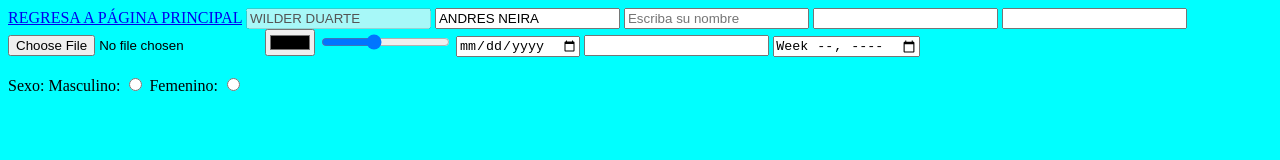
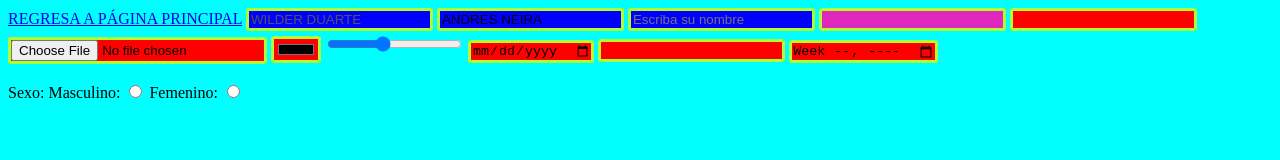
Before and after one commit to WilderDuarte/classwednesday, a plain HTML site: page html/newform.html in a window 1280 px wide. Drawn offline with Linux system fonts and the light colour scheme.

Commit message:
add files update

```diff
--- a/css/style.css
+++ b/css/style.css
@@ -10,3 +10,18 @@ img{
 tr:hover{
     background-color: brown;
 }
+
+input{
+    border-radius: 3px;
+    border: 3px solid greenyellow;
+    background-color: red;
+}
+
+.inputcolor{
+    background-color: blue;
+}
+
+#contraseña{
+    background-color: rgb(223, 38, 189); /*color de fondo de la caja*/
+    color: rgb(136, 191, 33); /*color de la letra*/
+}
```
Also changed, not shown: index.html (+1 -0 lines).
